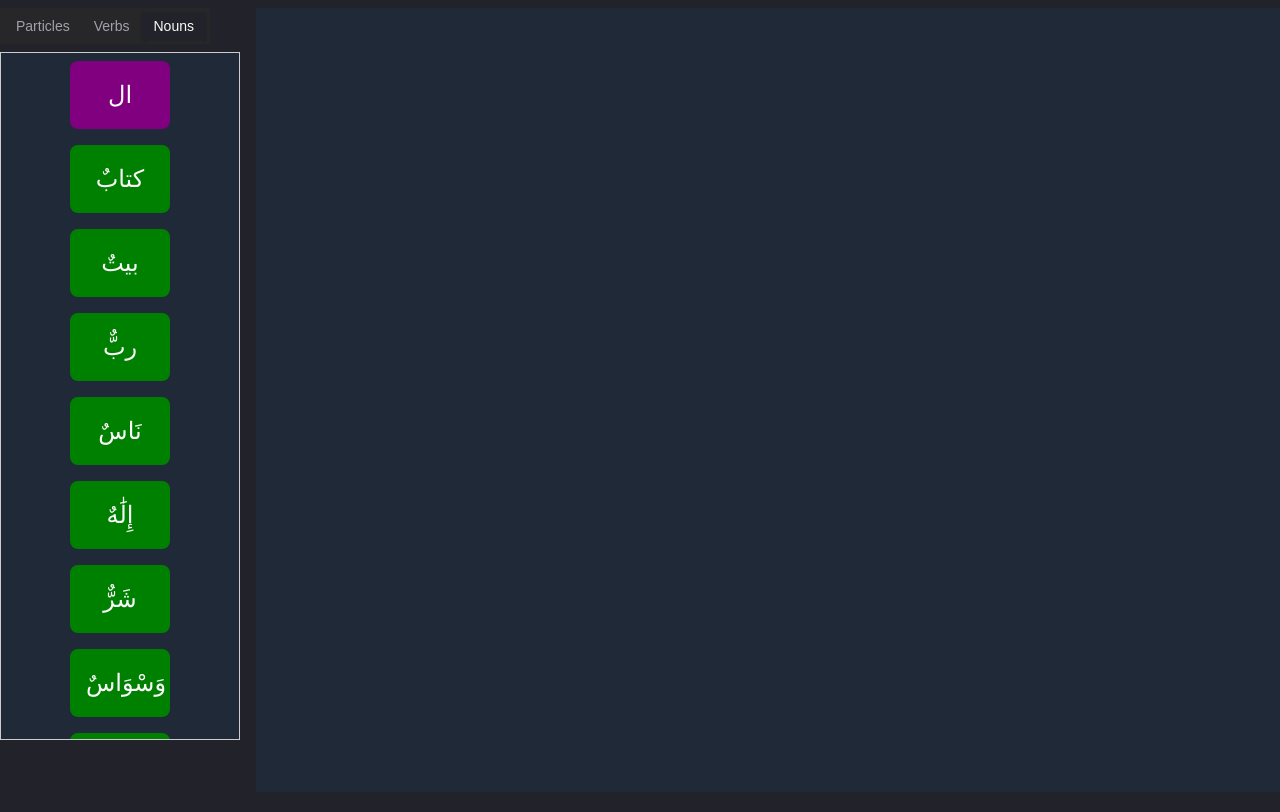
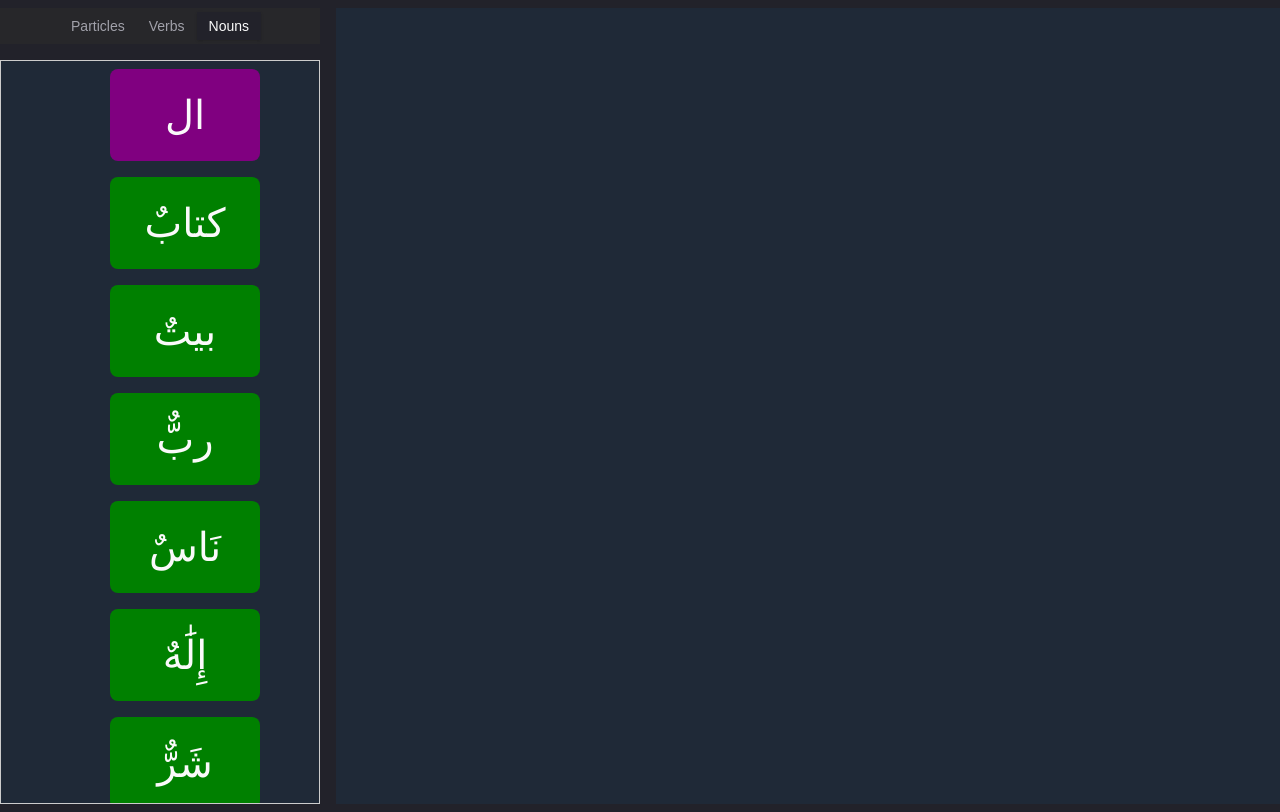
Before and after one commit to Javas01/Arabic-POC, a Next.js app: page / in a window 1280 px wide. Built offline with nearby package versions, Linux system fonts and the light colour scheme.

Commit message:
fixed drag n drop, increased block size

```diff
--- a/package.json
+++ b/package.json
@@ -23,7 +23,8 @@
     "react-dom": "^19.0.0",
     "react-scan": "^0.1.0",
     "tailwind-merge": "^2.6.0",
-    "tailwindcss-animate": "^1.0.7"
+    "tailwindcss-animate": "^1.0.7",
+    "uuid": "^11.0.5"
   },
   "devDependencies": {
     "@eslint/eslintrc": "^3",
--- a/src/app/EnglishTooltip.tsx
+++ b/src/app/EnglishTooltip.tsx
@@ -7,6 +7,7 @@ import {
 import React from "react";
 import WordBlock from "./WordBlock";
 import { WordNode } from "./types";
+import { createId } from "./createId";
 
 type EnglishTooltipProps = {
   word: WordNode;
@@ -15,7 +16,7 @@ type EnglishTooltipProps = {
 export const EnglishTooltip = ({ word }: EnglishTooltipProps) => {
   return (
     <Tooltip key={word.id}>
-      <WordBlock id={word.base + Date.now()} word={word}>
+      <WordBlock id={word.base + createId()} word={word}>
         <TooltipTrigger>{word.base}</TooltipTrigger>
       </WordBlock>
       <TooltipContent side="top" align="center" sideOffset={30}>
--- a/src/app/PartsTooltip.tsx
+++ b/src/app/PartsTooltip.tsx
@@ -7,6 +7,7 @@ import {
 import React from "react";
 import WordBlock from "./WordBlock";
 import { WordNode } from "./types";
+import { createId } from "./createId";
 
 type PartsTooltipProps = {
   word: WordNode;
@@ -17,7 +18,7 @@ export const PartsTooltip = ({ word, onRightClick }: PartsTooltipProps) => {
   return (
     <Tooltip key={word.id}>
       <WordBlock
-        id={word.base + Date.now()}
+        id={word.base + createId()}
         word={word}
         onRightClick={onRightClick}
       >
--- a/src/app/WordBlock.tsx
+++ b/src/app/WordBlock.tsx
@@ -62,11 +62,11 @@ const WordBlock = (props: WordBlockProps) => {
           background: color,
           padding: "1rem",
           borderRadius: "0.5rem",
-          fontSize: "1.5rem",
+          fontSize: "2.5rem",
           borderLeft: canConnect ? "5px solid white" : "",
           borderRight: canConnect ? "5px solid white" : "",
           textAlign: "center",
-          minWidth: "100px"
+          minWidth: "150px"
         }}
       >
         {props.children}
--- a/src/app/WordCategoryTab.tsx
+++ b/src/app/WordCategoryTab.tsx
@@ -1,15 +1,17 @@
 "use client";
 import { TabsContent } from "@/components/ui/tabs";
 import { Categories } from "./types";
+import React from "react";
 import { useDroppable } from "@dnd-kit/core";
-import React from "react";
 
 const WordCategoryTab = React.memo(
   ({
     category,
+    setScrollRef,
     children
   }: {
     category: Categories;
+    setScrollRef: (node: HTMLElement | null) => void;
     children: React.ReactNode;
   }) => {
     const { over, setNodeRef } = useDroppable({
@@ -20,11 +22,12 @@ const WordCategoryTab = React.memo(
       <TabsContent
         ref={(node) => {
           setNodeRef(node);
+          setScrollRef(node);
         }}
         value={category}
         style={{
-          height: "calc(90vh - 2rem)",
-          width: "15rem",
+          height: "93vh",
+          width: "20rem",
           overflowY: "auto",
           overflowX: "hidden",
           scrollbarWidth: "none",
--- a/src/app/WordTabs.tsx
+++ b/src/app/WordTabs.tsx
@@ -6,22 +6,31 @@ import { Categories } from "./types";
 import PartsTooltip from "./PartsTooltip";
 import WordBlock from "./WordBlock";
 import dynamic from "next/dynamic";
+import { createId } from "./createId";
 
 const WordCategoryTab = dynamic(() => import("./WordCategoryTab"), {
   ssr: false
 });
 
-const WordTabs = () => {
+const WordTabs = ({
+  setScrollRef
+}: {
+  setScrollRef: (node: HTMLElement | null) => void;
+}) => {
   return (
-    <Tabs defaultValue="noun" className="w-1/5 relative">
-      <TabsList>
+    <Tabs defaultValue="noun" className="relative mr-4 flex flex-col">
+      <TabsList className="text-center">
         <TabsTrigger value="particle">Particles</TabsTrigger>
         <TabsTrigger value="verb">Verbs</TabsTrigger>
         <TabsTrigger value="noun">Nouns</TabsTrigger>
       </TabsList>
       {Object.values(Categories).map((category) => (
         <TabsContent key={category} value={category}>
-          <WordCategoryTab category={category} key={category}>
+          <WordCategoryTab
+            setScrollRef={setScrollRef}
+            category={category}
+            key={category}
+          >
             {WORDS_DATA.filter(
               (word) =>
                 word.category === category ||
@@ -34,7 +43,7 @@ const WordTabs = () => {
                 ) : (
                   <WordBlock
                     word={word}
-                    id={word.base + Date.now()}
+                    id={word.base + createId()}
                     styleOverride={{
                       position: "relative",
                       left: "unset",
--- /dev/null
+++ b/src/app/createId.ts
@@ -0,0 +1,5 @@
+import { v4 as uuidv4 } from "uuid";
+
+export function createId() {
+  return uuidv4();
+}
--- a/src/app/page.tsx
+++ b/src/app/page.tsx
@@ -1,6 +1,6 @@
 "use client";
 // import { scan } from "react-scan"; // import this BEFORE react
-import React from "react";
+import React, { useRef } from "react";
 import { Toaster } from "@/components/ui/toaster";
 import { useToast } from "@/hooks/use-toast";
 import { DndContext, DragEndEvent, DragOverlay } from "@dnd-kit/core";
@@ -14,6 +14,7 @@ import WordTabs from "./WordTabs";
 import PartsTooltip from "./PartsTooltip";
 import dynamic from "next/dynamic";
 import EnglishTooltip from "./EnglishTooltip";
+import { createId } from "./createId";
 
 const WordBlock = dynamic(() => import("./WordBlock"), {
   ssr: false
@@ -31,6 +32,7 @@ export default function Home() {
   const { toast } = useToast();
   const [canvasWords, setCanvasWords] = useState<WordNode[]>([]);
   const [popover, setPopover] = useState<Popover | null>(null);
+  const scrollRef = useRef<HTMLElement>(null);
 
   function handleDragEnd(event: DragEndEvent) {
     const { over, active, delta } = event;
@@ -62,15 +64,17 @@ export default function Home() {
         );
       } else {
         if (!activeWord) return;
+        const scrollAdjustedDeltaY =
+          delta.y + (scrollRef.current?.scrollTop ?? 0);
         // Add the dragged word to the canvas
         setCanvasWords((oldWords) =>
           oldWords.concat({
             ...activeWord,
             position: {
               x: activeWord.position.x + delta.x - 400,
-              y: activeWord.position.y + delta.y - 150
+              y: activeWord.position.y + scrollAdjustedDeltaY - 150
             },
-            id: activeWord.base + Date.now(),
+            id: activeWord.base + createId(),
             isOnCanvas: true
           })
         );
@@ -156,7 +160,7 @@ export default function Home() {
         )}
         <DndContext
           onDragStart={({ active, activatorEvent }) => {
-            if ((activatorEvent as MouseEvent).screenX < 200)
+            if ((activatorEvent as MouseEvent).screenX < 250)
               setactiveWord({
                 ...(active.data.current as WordNode),
                 position: {
@@ -167,7 +171,11 @@ export default function Home() {
           }}
           onDragEnd={handleDragEnd}
         >
-          <WordTabs />
+          <WordTabs
+            setScrollRef={(node) => {
+              scrollRef.current = node;
+            }}
+          />
           <Canvas>
             {canvasWords.map((word) => (
               <div key={word.id}>
@@ -185,7 +193,7 @@ export default function Home() {
                                 x: word.position.x + 100 * i,
                                 y: word.position.y
                               },
-                              id: part.base + Date.now() + i, // add i to make the id unique
+                              id: part.base + createId(),
                               isOnCanvas: true
                             }))
                           )
--- /dev/null
+++ b/src/components/ui/input.tsx
@@ -0,0 +1,22 @@
+import * as React from "react"
+
+import { cn } from "@/lib/utils"
+
+const Input = React.forwardRef<HTMLInputElement, React.ComponentProps<"input">>(
+  ({ className, type, ...props }, ref) => {
+    return (
+      <input
+        type={type}
+        className={cn(
+          "flex h-9 w-full rounded-md border border-input bg-transparent px-3 py-1 text-base shadow-sm transition-colors file:border-0 file:bg-transparent file:text-sm file:font-medium file:text-foreground placeholder:text-muted-foreground focus-visible:outline-none focus-visible:ring-1 focus-visible:ring-ring disabled:cursor-not-allowed disabled:opacity-50 md:text-sm",
+          className
+        )}
+        ref={ref}
+        {...props}
+      />
+    )
+  }
+)
+Input.displayName = "Input"
+
+export { Input }
```
Also changed, not shown: src/app/mergeWords.ts (+78 -10 lines), 1 other file (tests, documents, lock files or other folders).
